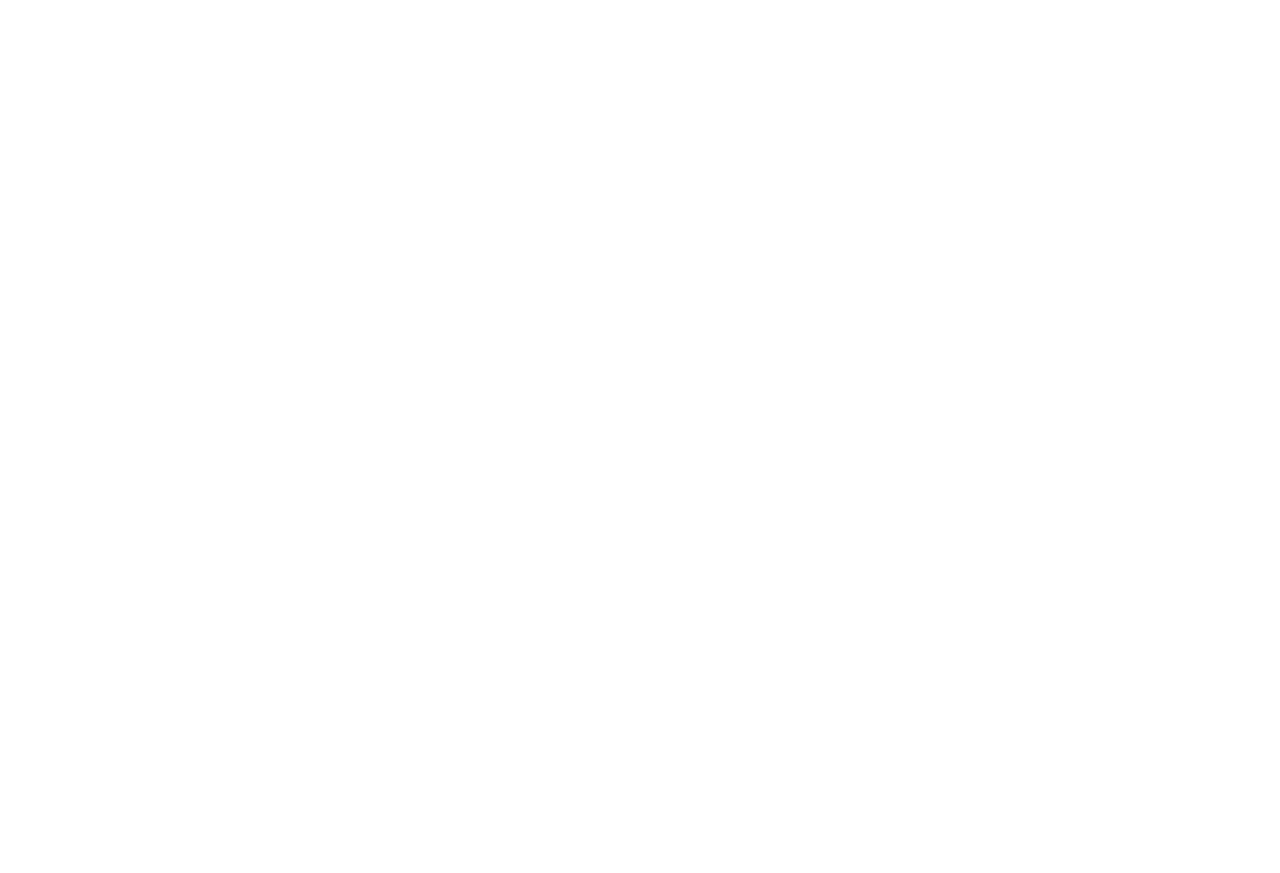
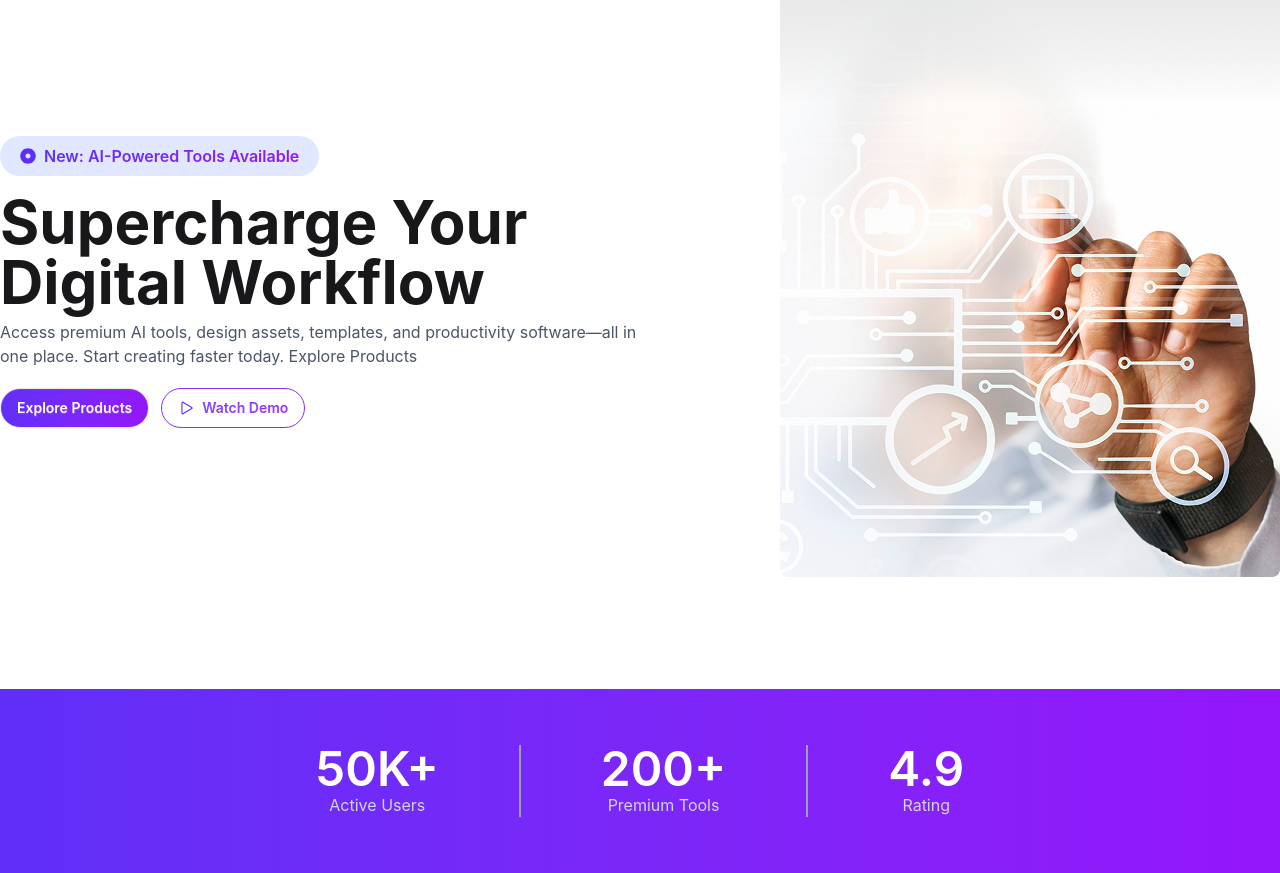
Before and after one commit to mironydev/digitools, a React (Vite) app: page / in a window 1280 px wide. Shown: the part 200-1073 px from the top of the page. Before the commit the page ends 800 px from the top, so only its background shows below. Built offline with nearby package versions, Linux system fonts and the light colour scheme.

Commit message:
added banner

```diff
--- a/src/App.jsx
+++ b/src/App.jsx
@@ -1,11 +1,15 @@
 import { ToastContainer } from "react-toastify";
 import "./App.css";
 import NavBar from "./navbar/NavBar";
+import Banner from "./homepage/banner/Banner";
+import Ratings from "./homepage/banner/Ratings";
 
 function App() {
   return (
     <>
       <NavBar></NavBar>
+      <Banner></Banner>
+      <Ratings></Ratings>
 
       <ToastContainer></ToastContainer>
     </>
--- /dev/null
+++ b/src/homepage/banner/Banner.jsx
@@ -0,0 +1,41 @@
+import React from "react";
+import { IoPlayOutline } from "react-icons/io5";
+import bannerIMG from "../../assets/banner.png";
+import { FaDotCircle } from "react-icons/fa";
+
+const Banner = () => {
+  return (
+    <div className="container mx-auto flex items-center mt-28">
+      <div className="flex-1">
+        <div className="bg-[#E1E7FF] w-fit py-2 px-5 rounded-full flex items-center gap-2 text-[#5e2ff7]">
+          <FaDotCircle />
+          <p className="bg-linear-to-r from-[#602FF7] to-[#9415FA] text-transparent bg-clip-text font-semibold">
+            New: AI-Powered Tools Available
+          </p>
+        </div>
+        <h1 className="text-6xl font-bold pt-4 pb-2">
+          Supercharge Your Digital Workflow
+        </h1>
+        <p className="text-gray-600">
+          Access premium AI tools, design assets, templates, and productivity
+          software—all in one place. Start creating faster today. Explore
+          Products
+        </p>
+        <div className="space-x-3 pt-5">
+          <button className="btn bg-linear-to-r from-[#602FF7] to-[#9415FA] text-white rounded-full">
+            Explore Products
+          </button>
+          <button className="btn bg-linear-to-r from-[#602FF7] to-[#9415FA] text-transparent bg-clip-text rounded-full border-[1.5px] border-[#892ff7]">
+            <IoPlayOutline className="text-[#602FF7] text-lg" />
+            Watch Demo
+          </button>
+        </div>
+      </div>
+      <figure className="flex-1 flex items-end flex-col">
+        <img src={bannerIMG} alt="" />
+      </figure>
+    </div>
+  );
+};
+
+export default Banner;
--- /dev/null
+++ b/src/homepage/banner/Ratings.jsx
@@ -0,0 +1,24 @@
+import React from "react";
+
+const Ratings = () => {
+  return (
+    <div className="bg-linear-to-r from-[#602FF7] to-[#9415FA] text-white text-center mt-28">
+      <div className="container mx-auto flex justify-center py-14">
+        <div className="pr-20">
+          <h3 className="text-5xl font-semibold">50K+</h3>
+          <p className="text-gray-300">Active Users</p>
+        </div>
+        <div className="border-r-2 border-l-2 border-gray-400 px-20">
+          <h3 className="text-5xl font-semibold">200+</h3>
+          <p className="text-gray-300">Premium Tools</p>
+        </div>
+        <div className="pl-20">
+          <h3 className="text-5xl font-semibold">4.9</h3>
+          <p className="text-gray-300">Rating</p>
+        </div>
+      </div>
+    </div>
+  );
+};
+
+export default Ratings;
--- a/src/navbar/NavBar.jsx
+++ b/src/navbar/NavBar.jsx
@@ -4,7 +4,7 @@
 const NavBar = () => {
   return (
     <div className="shadow-sm bg-base-200">
-      <div className="max-lg:collapse lg:mb-48 w-full rounded-md container mx-auto">
+      <div className="max-lg:collapse w-full rounded-md container mx-auto">
         <input id="navbar-1-toggle" className="peer hidden" type="checkbox" />
         <label
           htmlFor="navbar-1-toggle"
```
